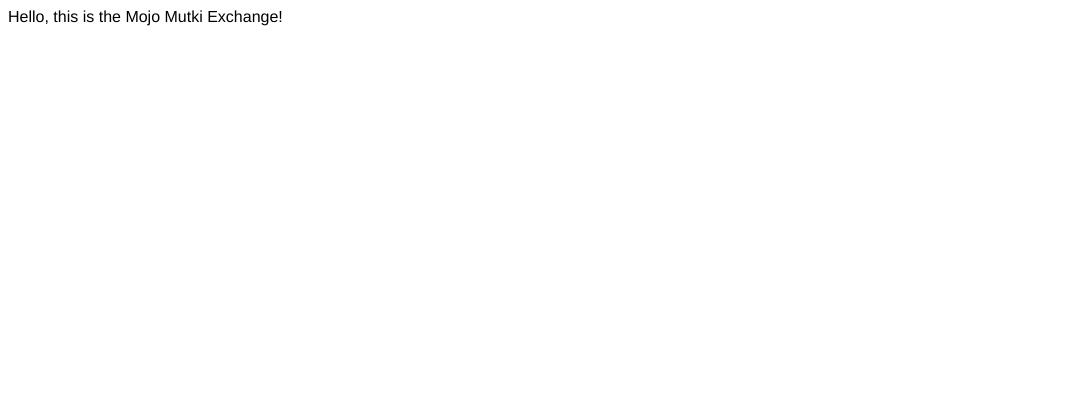
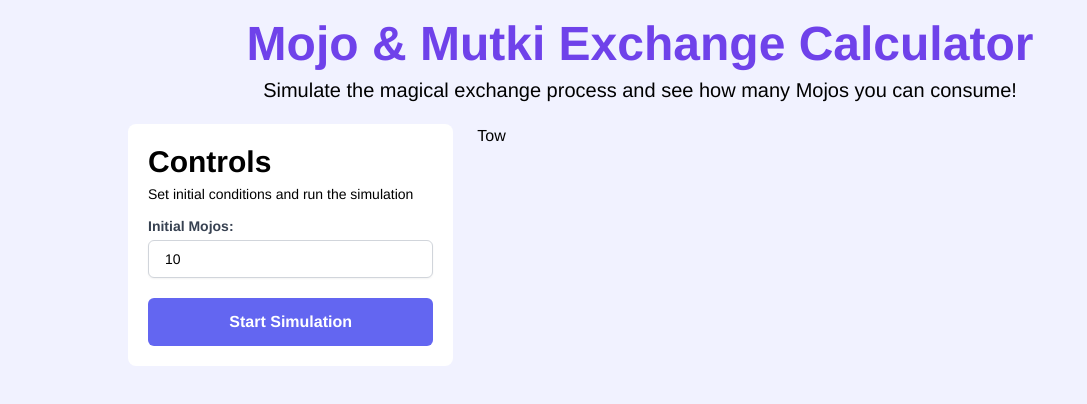
Before and after one commit to DeveloperDolon/yupsis-jobtask, a website: page mojo-mutki-exchange/index.html in a window 1280 px wide. Shown: the whole page, without its empty margins (0-1087 px from the left). Drawn offline with Linux system fonts and the light colour scheme.

Commit message:
simulation mojos input section added

```diff
--- a/mojo-mutki-exchange/index.html
+++ b/mojo-mutki-exchange/index.html
@@ -1,15 +1,54 @@
 <!DOCTYPE html>
 <html lang="en">
-<head>
-    <meta charset="UTF-8">
-    <meta name="viewport" content="width=device-width, initial-scale=1.0">
-    <link rel="stylesheet" href="style.css">
+  <head>
+    <meta charset="UTF-8" />
+    <meta name="viewport" content="width=device-width, initial-scale=1.0" />
+    <link rel="stylesheet" href="dist/output.css" />
+
     <title>Mojo Mutki Exchange</title>
-</head>
-<body>
+  </head>
 
-    Hello, this is the Mojo Mutki Exchange!
+  <body class="bg-[#f1f2ff]">
+    <header class="max-w-5xl mx-auto mt-5">
+      <h1
+        class="md:text-5xl sm:text-4xl text-center font-bold text-3xl text-[#6f42ea]"
+      >
+        Mojo & Mutki Exchange Calculator
+      </h1>
+      <p class="text-center md:text-xl text-lg mt-2">
+        Simulate the magical exchange process and see how many Mojos you can
+        consume!
+      </p>
+    </header>
+
+    <div class="max-w-5xl mx-auto mt-5 grid md:grid-cols-3 grid-cols-1 gap-6">
+      <div class="rounded-lg p-5 bg-white">
+        <h2 class="md:text-3xl sm:text-2xl text-xl font-semibold">Controls</h2>
+
+        <p class="md:textbas text-sm mt-1">
+          Set initial conditions and run the simulation
+        </p>
+
+        <div>
+          <label
+            for="mojoInput"
+            class="block font-semibold text-sm text-gray-700 mt-3"
+            >Initial Mojos:</label
+          >
+          <input
+            type="number"
+            id="mojoInput"
+            class="mt-1 px-4 border py-2 block w-full border-gray-300 rounded-md shadow-sm focus:border-indigo-500 focus:ring-indigo-500 sm:text-sm"
+            value="10"
+          />
+
+          <button class="w-full py-3 bg-indigo-500 mt-5 rounded-md text-white font-semibold">Start Simulation</button>
+        </div>
+      </div>
+
+      <div class="md:col-span-2 rounded-lg">Tow</div>
+    </div>
 
     <script src="./script.js"></script>
-</body>
+  </body>
 </html>
--- /dev/null
+++ b/mojo-mutki-exchange/postcss.config.js
@@ -0,0 +1,6 @@
+module.exports = {
+  plugins: {
+    tailwindcss: {},
+    autoprefixer: {},
+  }
+}
--- a/mojo-mutki-exchange/style.css
+++ b/mojo-mutki-exchange/styles.css
@@ -1,3 +1,7 @@
+@tailwind base;
+@tailwind components;
+@tailwind utilities;
+
 * {
     font-family: 'Franklin Gothic Medium', 'Arial Narrow', Arial, sans-serif;
 }
--- /dev/null
+++ b/mojo-mutki-exchange/tailwind.config.js
@@ -0,0 +1,10 @@
+module.exports = {
+  content: [
+    "./index.html",
+    "./**/*.{html,js}"
+  ],
+  theme: {
+    extend: {},
+  },
+  plugins: [],
+}
```
Also changed, not shown: mojo-mutki-exchange/package.json (added, +19 -0 lines), mojo-mutki-exchange/dist/output.css (added), 1 other file.
